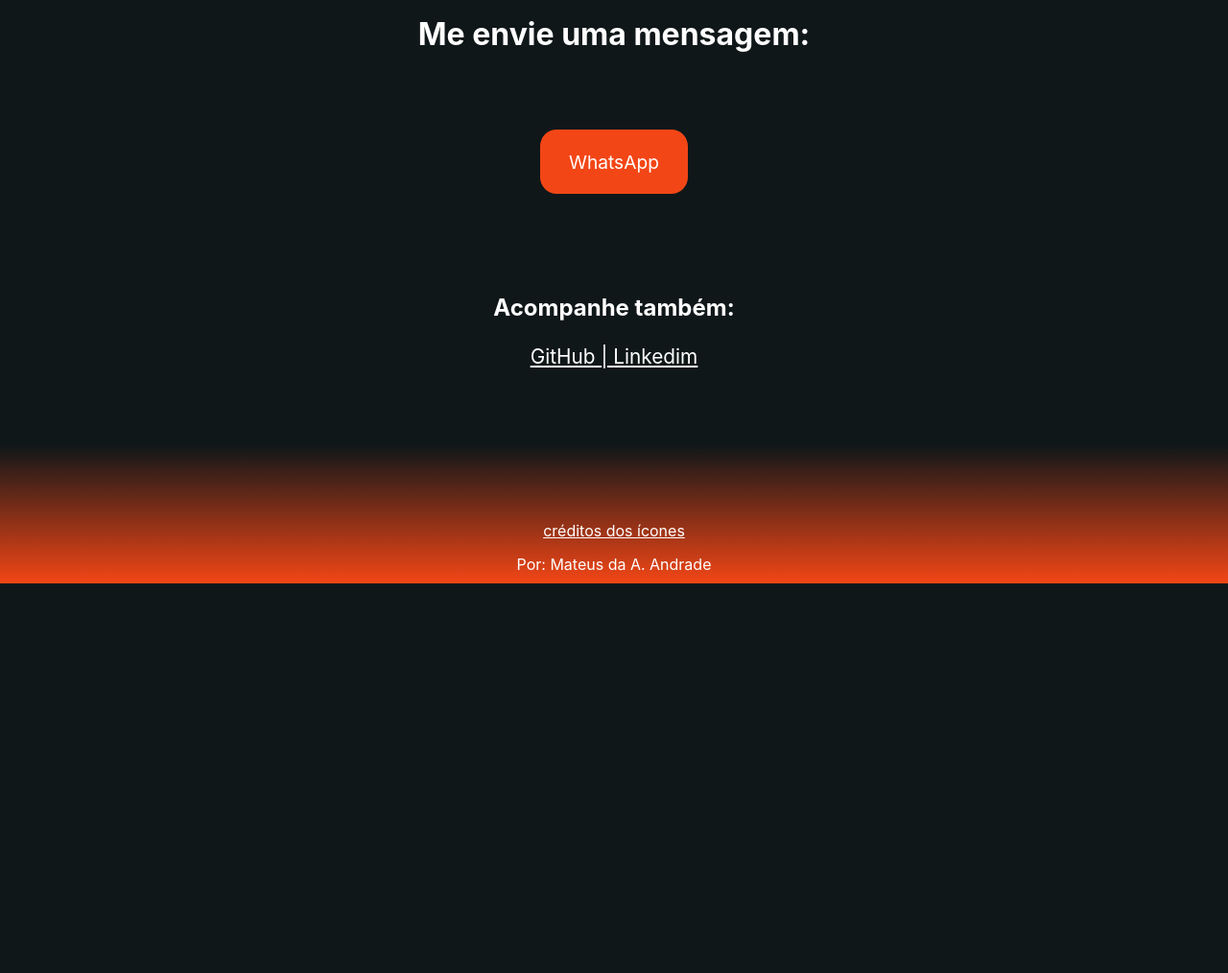
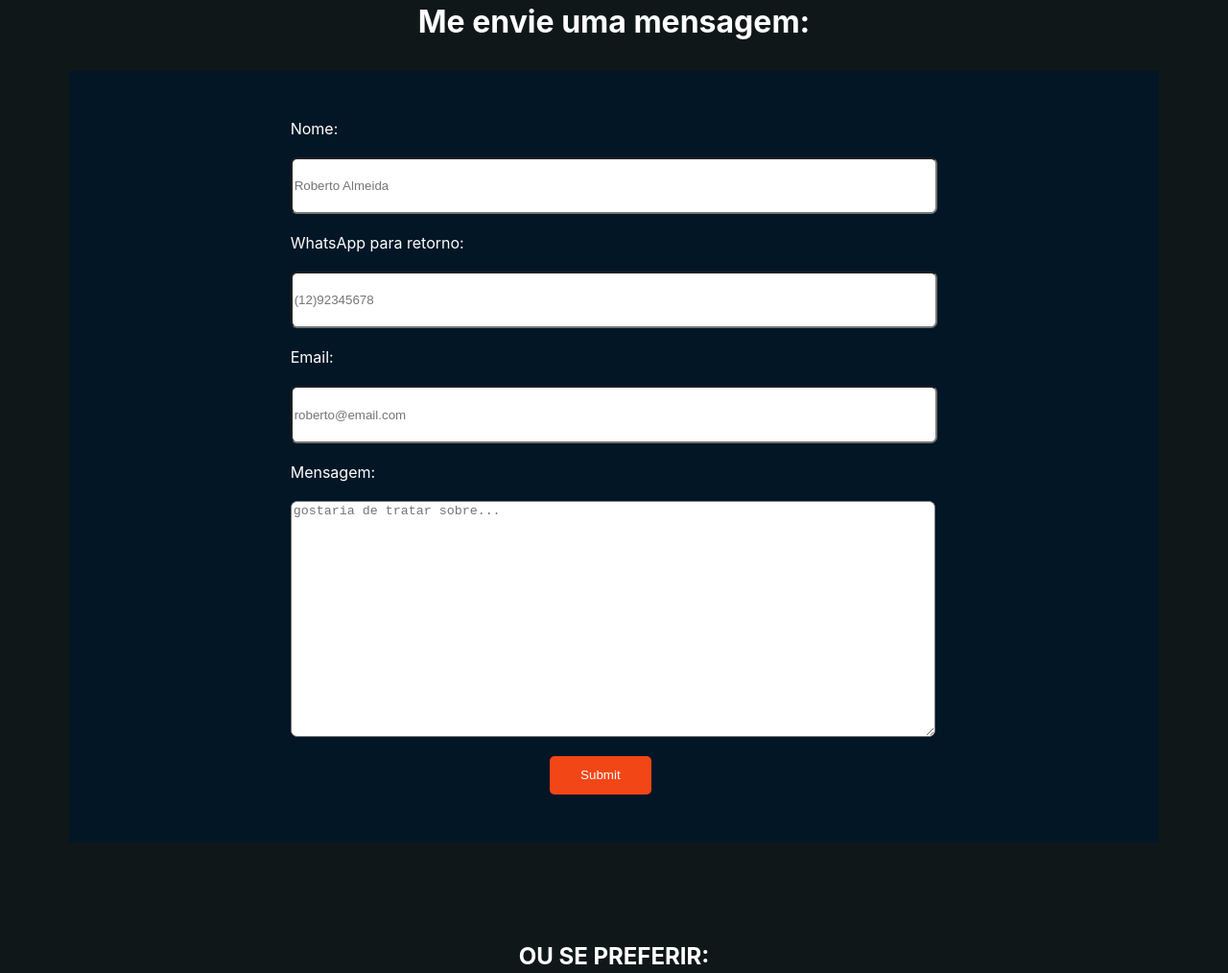
Before and after one commit to Mateus-An-Andrade/devmateusandrade, a plain HTML site: page index.html in a window 1280 px wide. Shown: the part 2594-3608 px from the top of the page at 96% size. Before the commit the page ends 3202 px from the top, so only its background shows below. Drawn offline with Linux system fonts and the light colour scheme.

Commit message:
alteração front-end: implementado formulário de contato como uma das opções de contato da página

```diff
--- a/Script/script.js
+++ b/Script/script.js
@@ -38,3 +38,21 @@
 }
 
                                                                           //se de fato os elementos existem então o algoritmo por meio da const "observer" vai:  1-captar o momento em que o usuário estiver na seção de habilidades da página; 2- vai disparar a animação tanto das habilidades front e back-end,fazendo tanto os icones quanto as barras de carregamento surgirem  e mostrar na tela; Toda via se não existir (impossivel), vai ser mostrado no console que os elementos não existem.
+
+
+
+//script, de solicitação do front-end para os dados do formulário
+document.querySelector('.formulario_para_contato').addEventListener("submit",async (e) =>{
+  e.preventDefault();
+
+  const response = await fetch('/send-form', { method: 'POST', body: new URLSearchParams(FormData) });
+
+
+  const data = await response.json();
+
+  if(data.message){
+    alert(data.message);
+
+  }
+
+});
--- a/Static/style.css
+++ b/Static/style.css
@@ -568,6 +568,76 @@
     text-align: center;
     color: #fff;
 }
+
+
+
+h4{
+    text-align: center;
+    color: #fff;
+    font-family: Arial, Helvetica, sans-serif;
+    font-size: 1.3rem;
+}
+
+.form_contato{
+    margin-top: 2em;
+    margin-left: 4.5em;
+    margin-right: 4.5em;
+    padding: 50px;
+    display: flex;
+    flex-direction: column;
+    align-items: center;
+    width: auto;
+    height: 44em;
+    background-color: rgba(3, 22, 38, 1);
+    font-size: 1rem;
+    color: #fff;
+}
+
+.campos_de_entrada{
+    display: flex;
+    flex-direction: column;
+    align-items: left;
+}
+
+
+.nome{
+    width: 50em;
+    height: 4em;
+    border-radius: 0.5em;
+}
+
+.num_whats{
+    width: 50em;
+    height: 4em;
+    border-radius: 0.5em;
+}
+
+.email_contato{
+    width: 50em;
+    height: 4em;
+    border-radius: 0.5em;
+}
+
+.assunto{
+    width: 50em;
+    height: 18em;
+    border-radius: 0.5em;
+    overflow: hidden;
+}
+
+.enviar_formulario{
+    width: 8em;
+    height: 3em;
+    background-color:rgba(243, 70, 22, 1) ;
+    border: 0px;
+    border-radius: 5px;
+    margin-left: 40%;
+    color: #fff;
+}
+/*==================================================================*/
+/*==================================================================*/
+/*==================================================================*/
+/* ===>bloco de estilização da seção "contato": fim <===*/
 
 /*==================================================================*/
 /*==================================================================*/
--- a/index.html
+++ b/index.html
@@ -165,9 +165,54 @@
 
         <h2 class="pedido_de_mensagem" id="contact">
             Me envie uma mensagem:
+
+             <br>
         </h2>
 
+        <section class="form_contato">
+
+            <form class="formulario_para_contato" method="POST" action="/api/submit.js">
+
+                <div class="campos_de_entrada">
+
+                    <label for="name"> Nome:</label>
+                    <br>
+                    <input type="text" name="name" id="name" placeholder="Roberto Almeida" class="nome">
+
+
+                    <br>
+
+                    <label for="whatsapp"> WhatsApp para retorno:</label>
+                    <br>
+                    <input type="tel" name="whatsapp" id="whatsapp" placeholder="(12)92345678" class="num_whats">
+
+
+                    <br>
+
+                    <label for="email"> Email:</label>
+                    <br>
+                    <input type="email" name="email" id="email" placeholder="roberto@email.com" class="email_contato">
+
+                    <br>
+
+                    <label for="message"> Mensagem:</label>
+                    <br>
+
+                    <textarea name="message" id="message" placeholder="gostaria de tratar sobre..." class="assunto"></textarea>
+
+                    <br>
+                    <input type="submit" class="enviar_formulario">
+
+                </div>
+
+            </form>
+
+        </section>
+
+
         <section class="whatsapp">
+            <h3 class="titulo_link">OU SE PREFERIR:</h3>
+            <br>
             <a class="link_whats" href="https://wa.me/5581987023151"> WhatsApp</a>
         </section>
 
```
